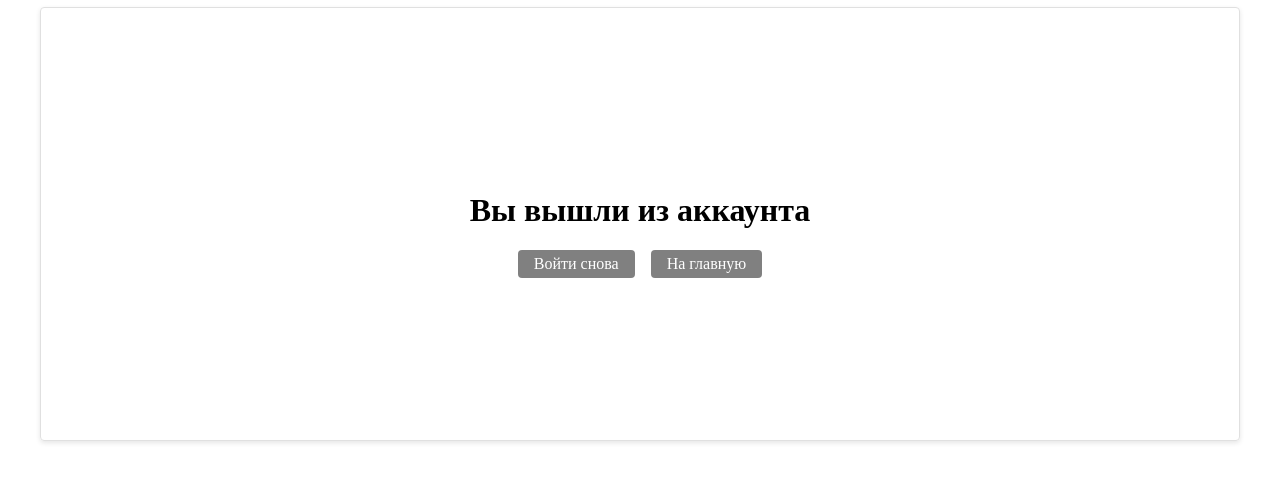
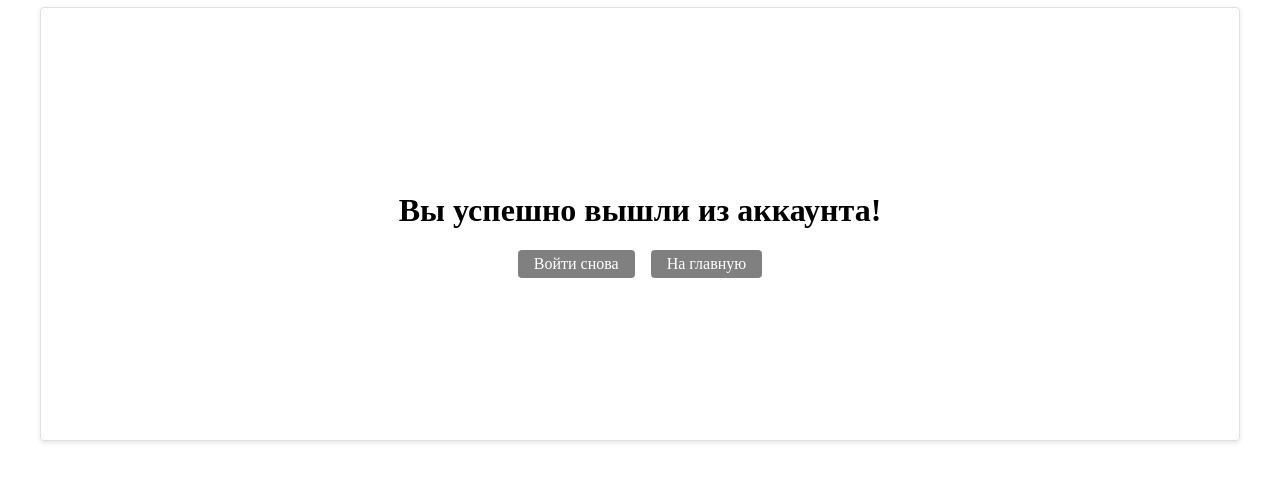
Before and after one commit to shurabota2801-ctrl/myonlytest, a Django app: template users/templates/users/logout.html in a window 1280 px wide. Shown: the part 155-636 px from the top of the page. Run offline with Django 5.2, Linux system fonts and the light colour scheme; the template is opened without the code that fills it, so the values that code supplies are empty.

Commit message:
first commit

```diff
--- a/users/templates/users/logout.html
+++ b/users/templates/users/logout.html
@@ -5,7 +5,7 @@
 {% block content %}
     <h1>Выход</h1>
     <div class="form">
-        <h1>Вы вышли из аккаунта</h1>
+        <h1>Вы успешно вышли из аккаунта!</h1>
         <div class="button-block">
             <a href="{% url 'users:login' %}" class="button-block__button">Войти снова</a>
             <a href="/" class="button-block__button">На главную</a>
```
